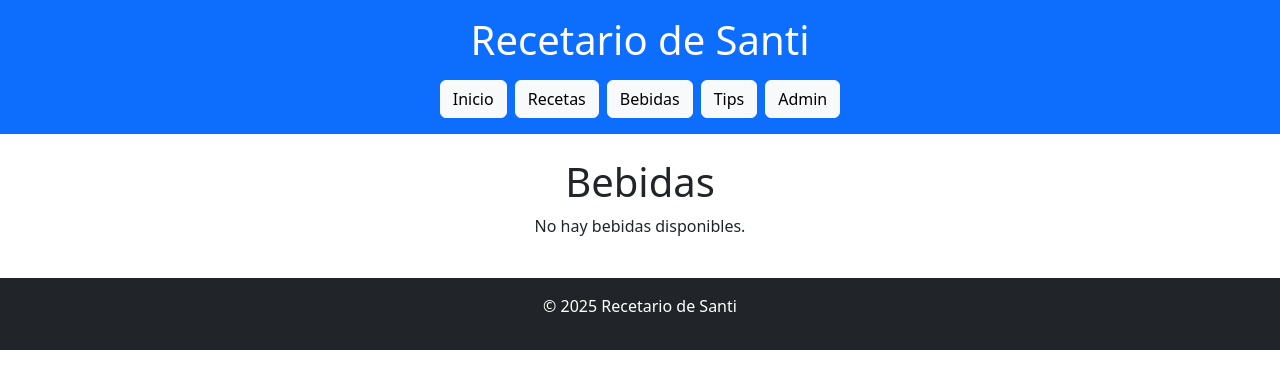
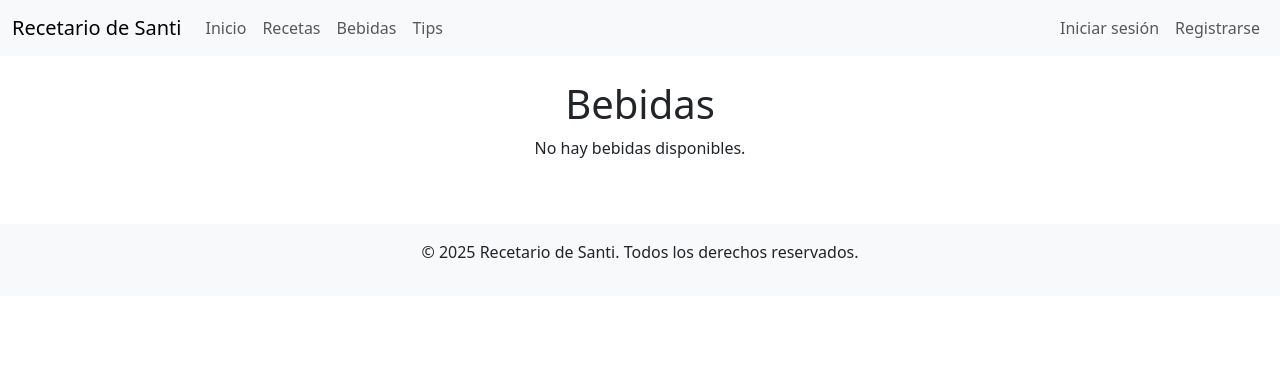
Before and after one commit to DrFontanaSantiago/TuPrimeraPagina-Fontana, a Django app: page /bebidas/ in a window 1280 px wide. Shown: the top 389 px of the page. Run offline with Django 5.2, Linux system fonts and the light colour scheme; data that the repository does not hold is empty.

Commit message:
Actualización solapas

```diff
--- a/templates/base.html
+++ b/templates/base.html
@@ -3,29 +3,62 @@
 <head>
     <meta charset="UTF-8">
     <meta name="viewport" content="width=device-width, initial-scale=1.0">
-    <title>{% block title %}Recetario de Santi{% endblock %}</title>
-    <link href="https://cdn.jsdelivr.net/npm/bootstrap@5.3.0-alpha3/dist/css/bootstrap.min.css" rel="stylesheet">
+    <title>Recetario de Santi</title>
+    <link rel="stylesheet" href="https://cdn.jsdelivr.net/npm/bootstrap@5.3.0-alpha3/dist/css/bootstrap.min.css">
 </head>
 <body>
-    <header class="bg-primary text-white text-center py-3">
-        <h1>Recetario de Santi</h1>
-        <nav class="d-flex justify-content-center mt-3">
-            <a href="/" class="btn btn-light me-2">Inicio</a>
-            <a href="/recetas/" class="btn btn-light me-2">Recetas</a>
-            <a href="/bebidas/" class="btn btn-light me-2">Bebidas</a>
-            <a href="/tips/" class="btn btn-light">Tips</a>
-            <a href="/admin/" class="btn btn-light ms-2">Admin</a>
+    <header>
+        <nav class="navbar navbar-expand-lg navbar-light bg-light">
+            <div class="container-fluid">
+                <a class="navbar-brand" href="/">Recetario de Santi</a>
+                <button class="navbar-toggler" type="button" data-bs-toggle="collapse" data-bs-target="#navbarNav" aria-controls="navbarNav" aria-expanded="false" aria-label="Toggle navigation">
+                    <span class="navbar-toggler-icon"></span>
+                </button>
+                <div class="collapse navbar-collapse" id="navbarNav">
+                    <ul class="navbar-nav me-auto">
+                        <li class="nav-item">
+                            <a class="nav-link" href="/">Inicio</a>
+                        </li>
+                        <li class="nav-item">
+                            <a class="nav-link" href="/recetas/">Recetas</a>
+                        </li>
+                        <li class="nav-item">
+                            <a class="nav-link" href="/bebidas/">Bebidas</a>
+                        </li>
+                        <li class="nav-item">
+                            <a class="nav-link" href="/tips/">Tips</a>
+                        </li>
+                        {% if user.is_authenticated and user.is_superuser %}
+                        <li class="nav-item">
+                            <a class="nav-link" href="/admin/">Admin</a>
+                        </li>
+                        {% endif %}
+                    </ul>
+                    <ul class="navbar-nav ms-auto">
+                        {% if user.is_authenticated %}
+                        <li class="nav-item">
+                            <a class="nav-link" href="/logout/">Cerrar sesión</a>
+                        </li>
+                        {% else %}
+                        <li class="nav-item">
+                            <a class="nav-link" href="/login/">Iniciar sesión</a>
+                        </li>
+                        <li class="nav-item">
+                            <a class="nav-link" href="/signup/">Registrarse</a>
+                        </li>
+                        {% endif %}
+                    </ul>
+                </div>
+            </div>
         </nav>
     </header>
-
     <main class="container mt-4">
         {% block content %}
         {% endblock %}
     </main>
-    <footer class="bg-dark text-white text-center py-3 mt-4">
-        <p>© 2025 Recetario de Santi</p>
+    <footer class="bg-light text-center py-3 mt-5">
+        <p>&copy; 2025 Recetario de Santi. Todos los derechos reservados.</p>
     </footer>
-    <!-- Bootstrap JS -->
     <script src="https://cdn.jsdelivr.net/npm/bootstrap@5.3.0-alpha3/dist/js/bootstrap.bundle.min.js"></script>
 </body>
 </html>
```
